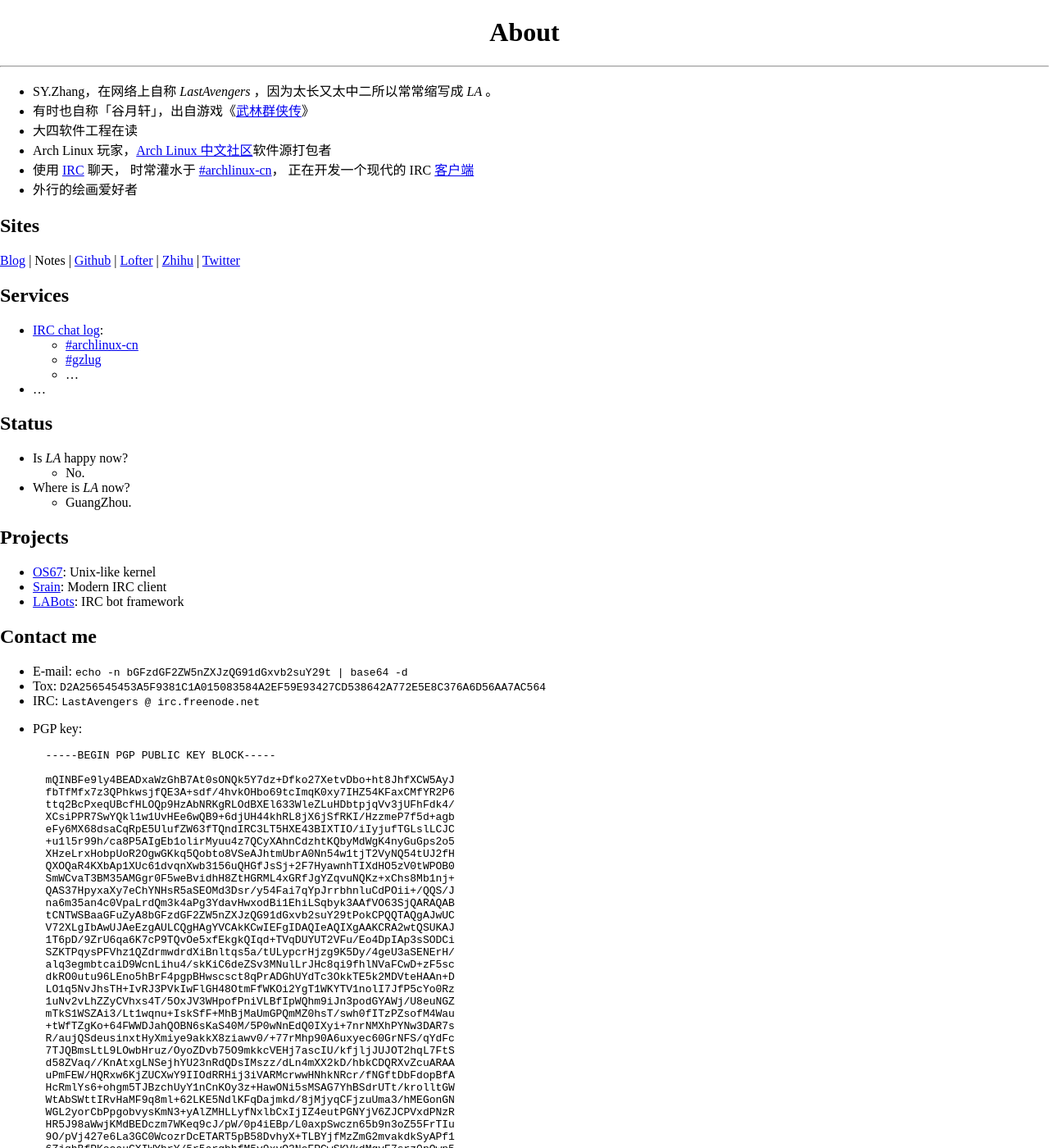
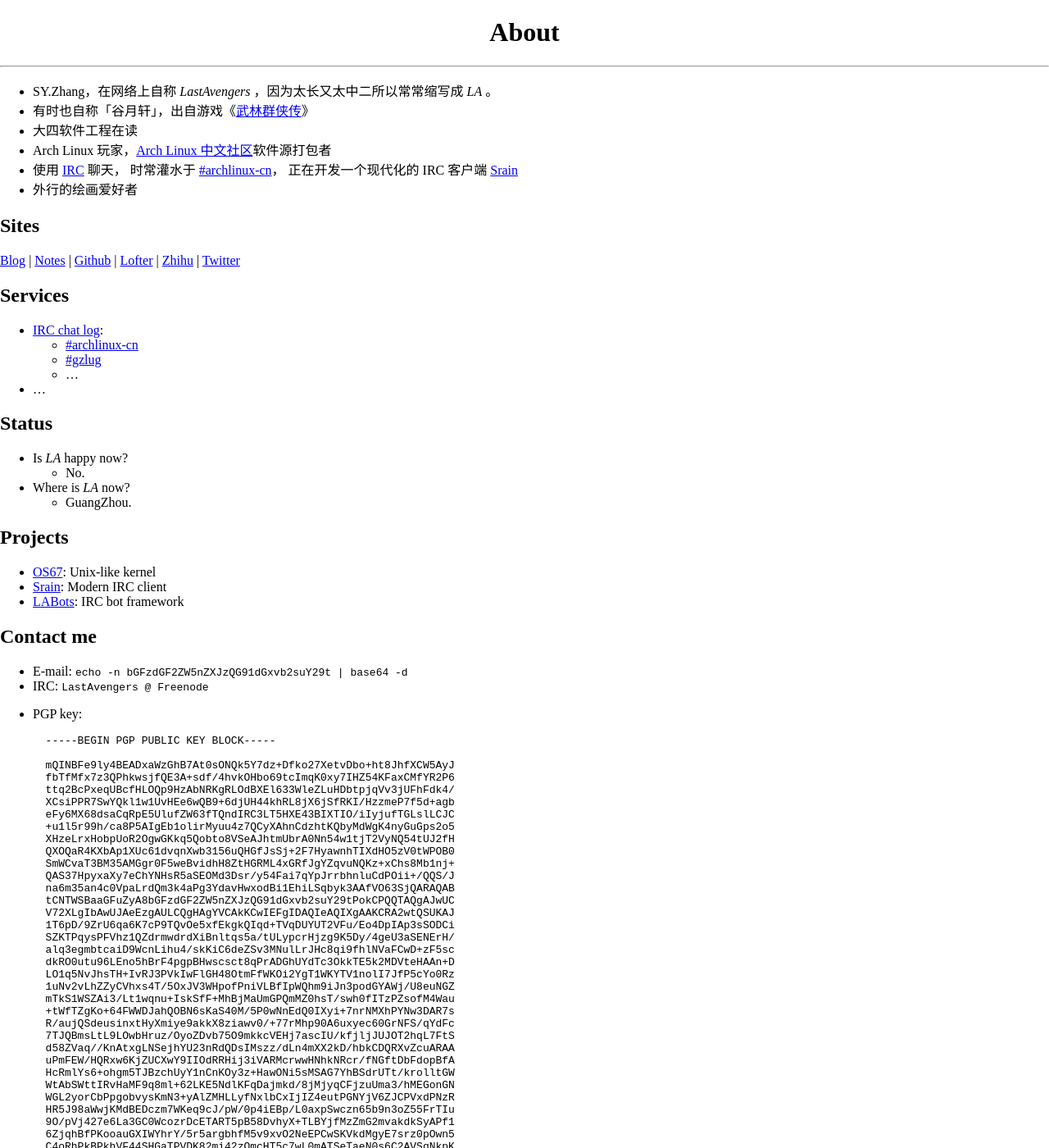
Before and after one commit to LastAvenger/LastAvenger.github.io, a Jekyll site: the page built from index.md, in a window 1280 px wide and 1400 px high. Shown: the whole window at 82% size. Built offline with Jekyll 4.4.1, drawn with Linux system fonts in a browser that asks for light colours.

```diff
--- a/index.md
+++ b/index.md
@@ -9,7 +9,7 @@ layout: default
 - Arch Linux 玩家，[Arch Linux 中文社区](http://www.archlinuxcn.org/)软件源打包者
 - 使用 [IRC](https://en.wikipedia.org/wiki/Internet_Relay_Chat) 聊天，
   时常灌水于 [#archlinux-cn](https://webchat.freenode.net/?channels=archlnux-cn)，
-  正在开发一个现代的 IRC [客户端](https://github.com/lastavenger/srain)
+  正在开发一个现代化的 IRC 客户端 [Srain](https://github.com/lastavenger/srain)
 - 外行的绘画爱好者
 
 
@@ -17,7 +17,7 @@ Sites
 -----
 
 [Blog](http://tech.lastavengers.me)
-| Notes
+| [Notes](https://notes.lastavengers.me/)
 | [Github](https://github.com/lastavenger)
 | [Lofter](http://lastavengers.lofter.com/)
 | [Zhihu](https://www.zhihu.com/people/lastavengers)
@@ -55,8 +55,7 @@ Contact me
 ----------
 
 - E-mail: `echo -n bGFzdGF2ZW5nZXJzQG91dGxvb2suY29t | base64 -d`
-- Tox: `D2A256545453A5F9381C1A015083584A2EF59E93427CD538642A772E5E8C376A6D56AA7AC564`
-- IRC: `LastAvengers @ irc.freenode.net`
+- IRC: `LastAvengers @ Freenode`
 - PGP key:
 
         -----BEGIN PGP PUBLIC KEY BLOCK-----
```
